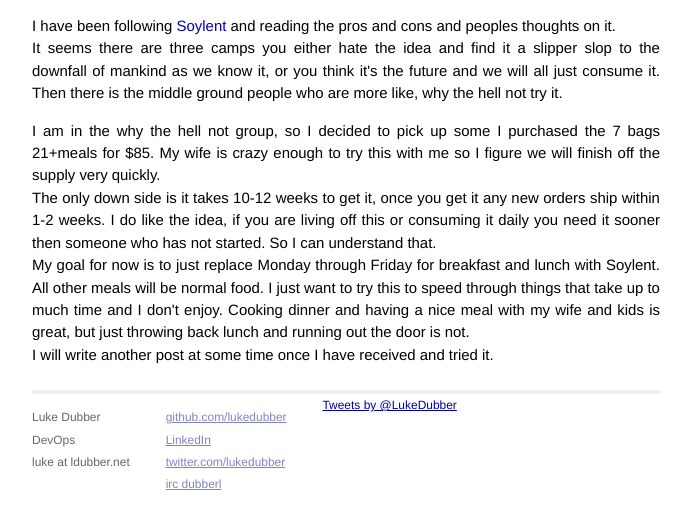
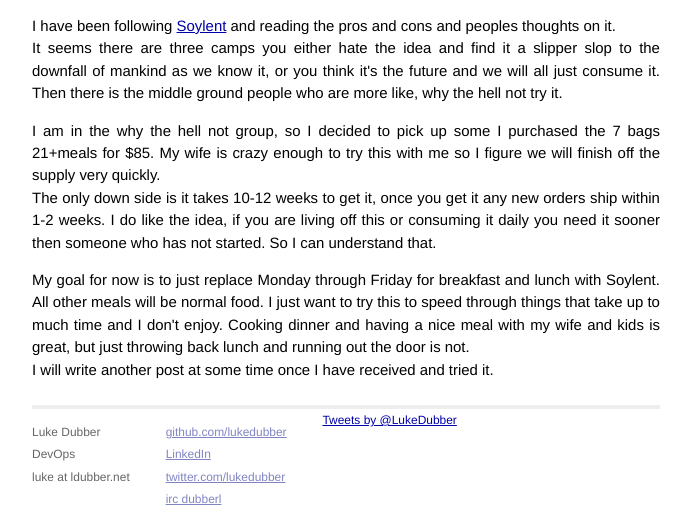
Before and after one commit to lukedubber/lukedubber.github.io, a Jekyll site: the page built from _posts/2014-05-29-soylent.markdown, in a window 1280 px wide. Shown: the part 553-1076 px from the top of the page, without its empty margins (294-985 px from the left). Built offline with Jekyll 4.4.1, drawn with Linux system fonts in a browser that asks for light colours; Markdown is read by kramdown in place of the engine named in the settings; comment, search, counter and statistics services are not loaded.

Commit message:
Soylent post fixes

```diff
--- a/_posts/2014-05-29-soylent.markdown
+++ b/_posts/2014-05-29-soylent.markdown
@@ -8,7 +8,7 @@ title: Soylent
 <h2>Not people...</h2>
 
 <p>
-I have been following <a herf="http://soylent.me/">Soylent</a> and reading the pros and cons and peoples thoughts on it.<br />
+I have been following <a href="http://soylent.me/">Soylent</a> and reading the pros and cons and peoples thoughts on it.<br />
 It seems there are three camps you either hate the idea and find it a slipper slop to the downfall of mankind as we know it, or you think it's the future and we will all just consume it.
 Then there is the middle ground people who are more like, why the hell not try it.
 </p>
@@ -17,7 +17,8 @@ I am in the why the hell not group, so I decided to pick up some I purchased the
 <br />
 The only down side is it takes 10-12 weeks to get it, once you get it any new orders ship within 1-2 weeks. I do like the idea, if you are living off this or consuming it daily you need it sooner then someone who has not started.
 So I can understand that.
-<br />
+</p>
+<p>
 My goal for now is to just replace Monday through Friday for breakfast and lunch with Soylent. All other meals will be normal food. I just want to try this to speed through things that take up to much time and I don't enjoy.
 Cooking dinner and having a nice meal with my wife and kids is great, but just throwing back lunch and running out the door is not.
 <br />
```
